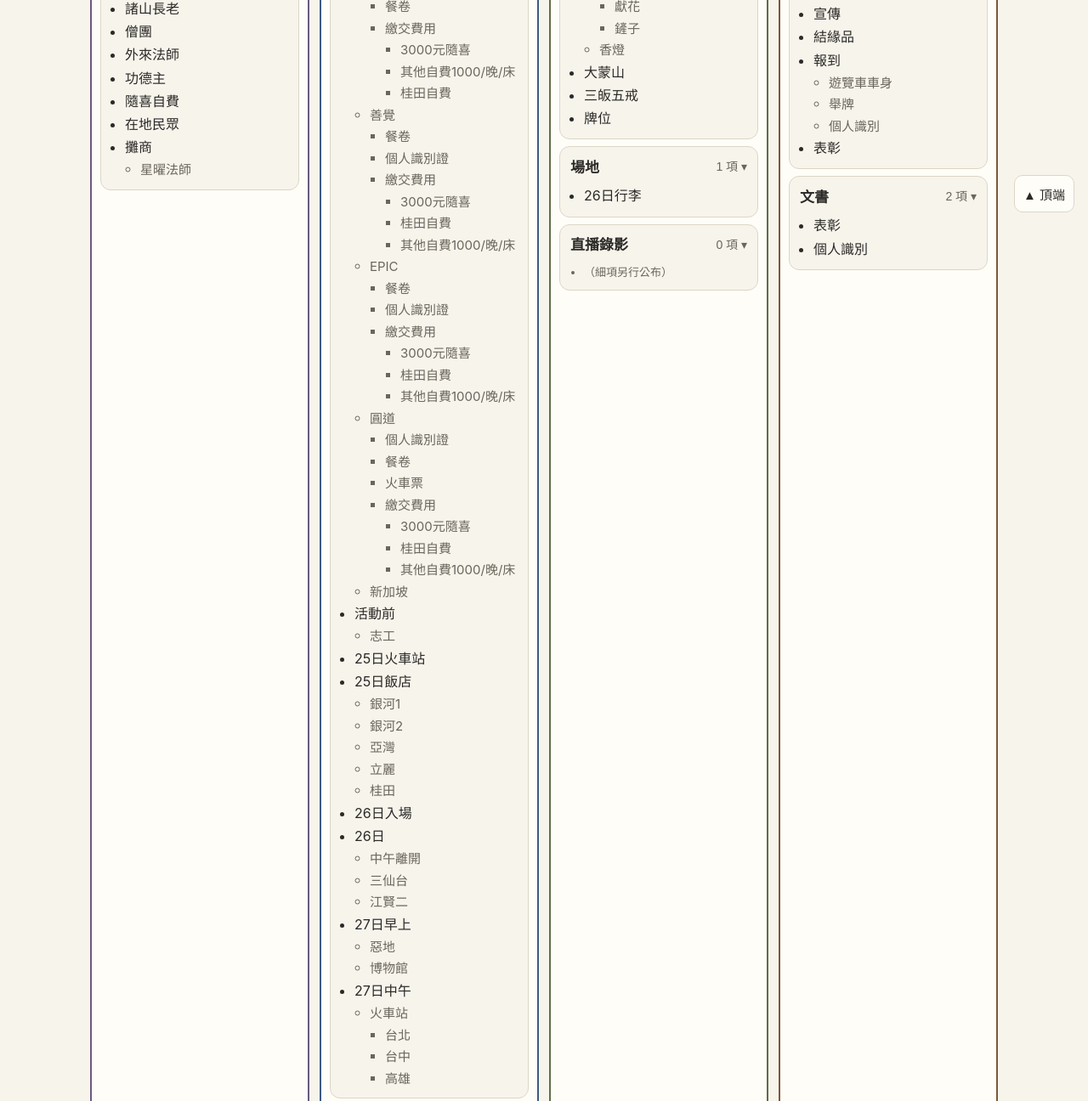
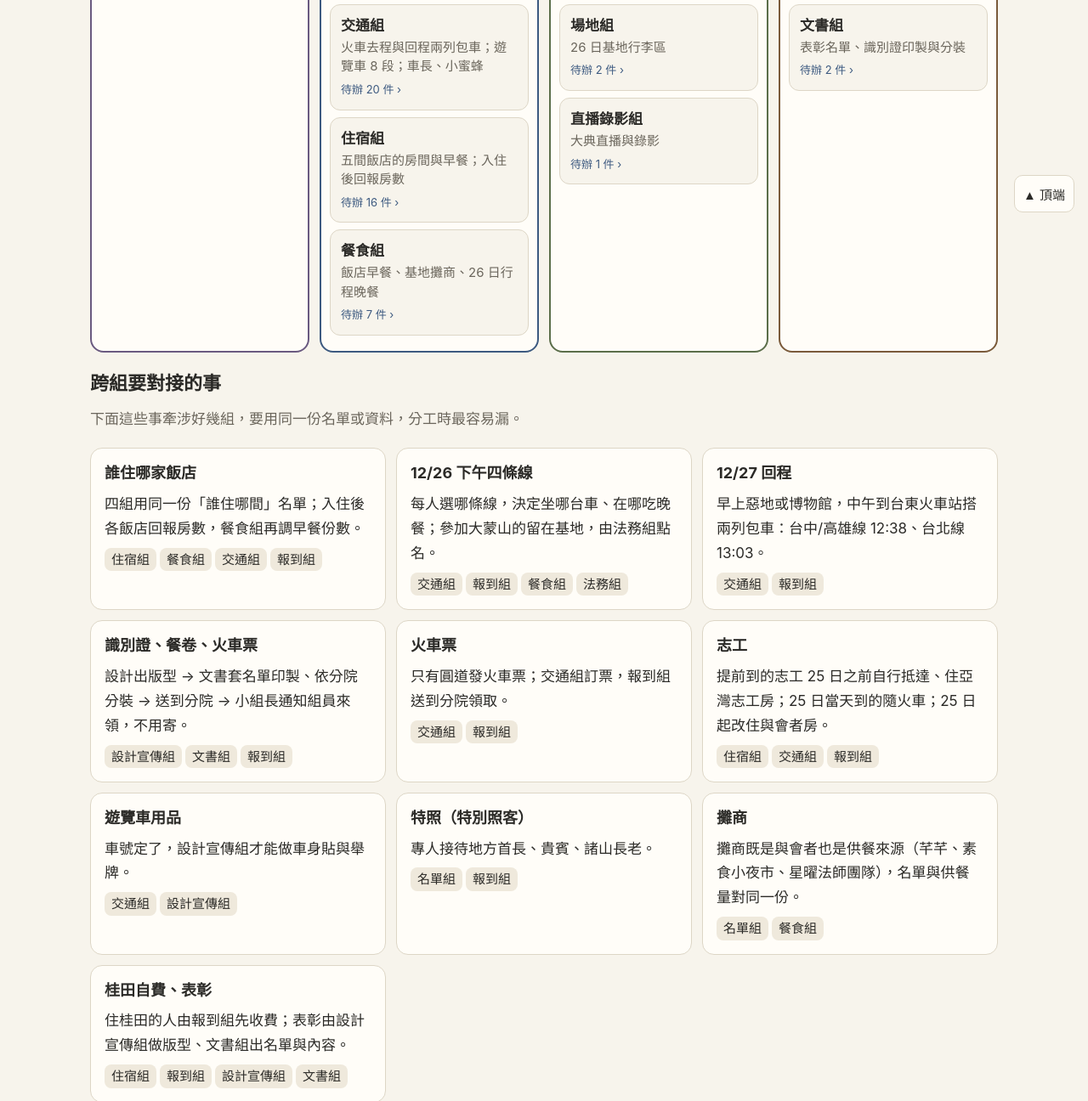
Before and after one commit to twnyda07/baoyan-dongtu-plan, a plain HTML site: page index.html in a window 1280 px wide. Shown: the part 534-1830 px from the top of the page at 85% size. Drawn offline with Linux system fonts and the light colour scheme.

Commit message:
架構圖改為各組一句話總覽＋跨組對接；各組負責範圍改成主題分點、報到組分院卡
Co-Authored-By: Claude Opus 5.5 <noreply@anthropic.com>

```diff
--- a/index.html
+++ b/index.html
@@ -88,6 +88,16 @@ p.lead{color:var(--sub);margin:4px 0 14px}
 .kv{display:grid;grid-template-columns:96px 1fr;gap:4px 10px;font-size:16px;margin-top:6px}
 .kv dt{color:var(--sub)}
 .kv dd{margin:0}
+.gl{display:block;min-height:44px;padding:10px 12px;border:1px solid var(--line);border-radius:12px;margin:8px 0;background:var(--bg);color:var(--ink);text-decoration:none}
+.gl b{font-size:17px}.gl span{display:block;font-size:15px;color:var(--sub);line-height:1.5}.gl em{font-style:normal;font-size:13px;color:var(--accent)}
+.lk{display:grid;grid-template-columns:repeat(auto-fit,minmax(300px,1fr));gap:0 12px}.lk .card{margin:6px 0}.lk .who{margin:2px 0 6px}
+details.full{margin-top:24px;border-top:1px solid var(--line);padding-top:8px}details.full summary{min-height:44px;line-height:44px;cursor:pointer;font-size:17px;font-weight:600}
+.scope h4{font-size:16px;margin:12px 0 4px;color:var(--accent)}
+.scope ul{margin:0;padding-left:22px}
+.scope li{margin:3px 0}
+.brs{display:grid;grid-template-columns:repeat(auto-fill,minmax(150px,1fr));gap:8px;margin:8px 0 4px}
+.brs>div{border:1px solid var(--line);border-radius:10px;padding:8px 10px;background:var(--bg)}
+.brs b{display:block;margin-bottom:4px}
 @media (max-width:480px){.kv{grid-template-columns:1fr}.kv dt{margin-top:6px}}
 /* 待辦 */
 .filters{display:flex;flex-wrap:wrap;gap:6px;margin:6px 0 10px}
@@ -140,14 +150,17 @@ footer{color:var(--sub);font-size:13px;margin-top:30px;border-top:1px solid var(
 
 <!-- ① 架構圖 -->
 <section class="tab on" id="t-arch">
-  <p class="lead">大典的工作分成 11 個大項，依性質歸成四大區塊。點項目名稱可以收合。</p>
+  <p class="lead">大典工作分成 <b>10 個組</b>，依性質歸成<b>四大區塊</b>。點任何一組，看該組的負責範圍與待辦。</p>
   <div class="root"><span>動土大典</span></div>
   <div class="stem"></div>
   <div class="clusters" id="clusters"></div>
 
-  <h2>分支之間的連動（同一件事出現在好幾個分支）</h2>
-  <p class="lead">同一件事常常牽涉好幾組，這些組要對接同一份名單或資料。分工時最容易漏的就是這裡。</p>
+  <h2>跨組要對接的事</h2>
+  <p class="lead">下面這些事牽涉好幾組，要用同一份名單或資料，分工時最容易漏。</p>
   <div id="links"></div>
+
+  <details class="full"><summary>完整細項清單（點開看）</summary>
+  <div class="clusters" id="fullTree"></div></details>
 </section>
 
 <!-- ② 三天動線 -->
@@ -215,20 +228,16 @@ const CLUSTERS = [
   {name:"文宣・設計・文書",sub:"看得到、拿得到的東西",c:"--c3",b:["宣傳","設計","文書"]}
 ];
 const LINKS = [
-  {k:"五間飯店（亞灣／銀河1／銀河2／立麗／桂田）",w:["飯店（房、餐）","餐食（飯店）","交通（25日火車站到飯店）","報到（25日飯店）"],s:"同一份「誰住哪間」名單，四組都要用；改一個地方要四組同步。"},
-  {k:"26日下午四條線（大蒙山留在原地）",w:["交通（26日基地出發）","報到（26日：中午離開、三仙台、江賢二）","餐食（行程晚餐：三仙台、江賢二）","法務（大蒙山）"],s:"下午共四條線：中午離開／江賢二／三仙台三條搭遊覽車出發；參加大蒙山那條留在原地，晚上結束後再搭遊覽車回飯店。每人選哪條，決定坐哪台車、在哪吃晚餐。"},
-  {k:"27日行程（惡地／博物館）",w:["交通（27日）","報到（27日）"],s:"同一份分線名單。"},
-  {k:"個人識別（識別證）",w:["文書（個人識別）","設計（報到 › 個人識別）","報到（事前通知 › 個人識別證）"],s:"設計出版型 → 文書套名單印製 → 送到各分院 → 各小組長通知大家到分院領取（不用寄）。"},
-  {k:"分院領取（不寄送）",w:["報到（事前通知：善首、善覺、EPIC、圓道、新加坡）","文書（個人識別）","交通（火車票）"],s:"每個分院都有領隊；識別證、餐卷、火車票全部到分院領取，不用寄，由各小組長通知來領取。"},
-  {k:"表彰",w:["文書（表彰）","設計（表彰）"],s:"設計做版、文書出名單與內容。"},
-  {k:"宣傳",w:["宣傳","設計（宣傳）"],s:"宣傳併入設計組，同一位窗口。"},
-  {k:"入住房數／空房數回報",w:["飯店（亞灣住客 › 房 › 入住、空房）","飯店（各飯店負責工作人員）","餐食（各飯店早餐）"],s:"入住後每家飯店的負責工作人員回報入住房數與空房數，用來結算費用、調配空房、訂餐。"},
-  {k:"特照（特別照客）",w:["與會者（地方首長 › 特照）","與會者（貴賓）","與會者（諸山長老）"],s:"特照是接待地方首長、貴賓、諸山長老的「特別照客」簡稱，不只地方首長。"},
-  {k:"星曜法師／攤商",w:["與會者（攤商 › 星曜法師）","餐食（攤商、星曜法師團隊）"],s:"攤商既是與會者也是供餐來源，名單與供餐量要對同一份。"},
-  {k:"桂田自費",w:["飯店（桂田）","報到（圓道 › 繳交費用 › 桂田自費）"],s:"住桂田的人要先收費，飯店組與報到組對同一份名單。"},
-  {k:"火車",w:["交通（火車：台北、台中、高雄）","報到（圓道 › 火車票、25日火車站、27日中午 › 火車站）"],s:"三線含來回。去程 25日火車站報到；回程 27日中午在火車站報到（台北／台中／高雄）。只有圓道寄火車票。"},
-  {k:"志工",w:["飯店（亞灣志工）","交通（自行安排 › 志工提前到）","報到（活動前 › 志工）"],s:"志工分兩種：提前到的在 25日之前自行抵達，住亞灣志工房、每日早餐；25日當天到的隨火車一起來。25日開始改住與會者房；活動前另外報到。"},
-  {k:"遊覽車",w:["交通（遊覽車）","設計（報到 › 遊覽車車身、舉牌）"],s:"車號與分線定了，設計才能做車身貼與舉牌。"}
+  {k:"誰住哪家飯店",w:["住宿組","餐食組","交通組","報到組"],s:"四組用同一份「誰住哪間」名單；入住後各飯店回報房數，餐食組再調早餐份數。"},
+  {k:"12/26 下午四條線",w:["交通組","報到組","餐食組","法務組"],s:"每人選哪條線，決定坐哪台車、在哪吃晚餐；參加大蒙山的留在基地，由法務組點名。"},
+  {k:"12/27 回程",w:["交通組","報到組"],s:"早上惡地或博物館，中午到台東火車站搭兩列包車：台中/高雄線 12:38、台北線 13:03。"},
+  {k:"識別證、餐卷、火車票",w:["設計宣傳組","文書組","報到組"],s:"設計出版型 → 文書套名單印製、依分院分裝 → 送到分院 → 小組長通知組員來領，不用寄。"},
+  {k:"火車票",w:["交通組","報到組"],s:"只有圓道發火車票；交通組訂票，報到組送到分院領取。"},
+  {k:"志工",w:["住宿組","交通組","報到組"],s:"提前到的志工 25 日之前自行抵達、住亞灣志工房；25 日當天到的隨火車；25 日起改住與會者房。"},
+  {k:"遊覽車用品",w:["交通組","設計宣傳組"],s:"車號定了，設計宣傳組才能做車身貼與舉牌。"},
+  {k:"特照（特別照客）",w:["名單組","報到組"],s:"專人接待地方首長、貴賓、諸山長老。"},
+  {k:"攤商",w:["名單組","餐食組"],s:"攤商既是與會者也是供餐來源（芊芊、素食小夜市、星曜法師團隊），名單與供餐量對同一份。"},
+  {k:"桂田自費、表彰",w:["住宿組","報到組","設計宣傳組","文書組"],s:"住桂田的人由報到組先收費；表彰由設計宣傳組做版型、文書組出名單與內容。"}
 ];
 const FLOW = [
   {d:"事前",sub:"活動前",s:[["報到","事前通知：善首／善覺／EPIC／圓道／新加坡"],["設計","識別證出版型"],["文書","套名單印製"],["報到","各分院領隊收齊物品；小組長通知到分院領取識別證、餐卷、火車票；收費"],["報到","志工活動前報到"],["交通","志工提前到：25日之前自行抵達"],["飯店","亞灣志工：25日之前住志工房、每日早餐"]]},
@@ -238,16 +247,59 @@ const FLOW = [
 ];
 // 工作分組
 const GROUPS = [
-  {g:"報到",name:"報到組",scope:"事前通知五個單位（每個分院都有領隊）：識別證、餐卷、火車票全部送到分院，由各小組長通知到分院領取，不用寄；善首、善覺、EPIC 發識別證、餐卷並收費；圓道另發火車票；新加坡比照、不發火車票；志工活動前報到；25日火車站與五間飯店報到；26日入場與下午四條線（大蒙山那條由法務組點名）；27日早上兩條線；27日中午火車站三線（台北、台中、高雄）。",link:"交通、飯店、文書、設計、餐食"},
-  {g:"交通",name:"交通組",scope:"火車三線（台北、台中、高雄，含來回）；遊覽車四段（25日火車站→五飯店、26日飯店→基地、26日下午四條線（中午離開／江賢二／三仙台 搭車出發；大蒙山留在原地，晚上結束後基地→飯店）、27日兩線）；自行安排（志工提前到＝25日之前自行抵達；與會者當天到）；25日當天到的志工隨火車。",link:"報到、飯店、設計（車身、舉牌）、法務（大蒙山）"},
-  {g:"飯店",name:"住宿組",scope:"每家飯店各一位負責工作人員，入住後回報入住房數與空房數，作為結算費用、調配空房、訂餐的依據。六處的房與早餐：亞灣住客（一般與會者，不是提前入住的志工）、亞灣志工（房：志工房／25日之前、與會者房／25日開始；另有 25日之前每日早餐）、銀河1、銀河2、立麗、桂田；各處 26日、27日早餐。",link:"餐食、報到、交通"},
-  {g:"餐食",name:"餐食組",scope:"五間飯店 26日、27日早餐（亞灣志工另含 25日之前每日早餐）；攤商（芊芊、素食小夜市）；星曜法師團隊；26日行程晚餐（三仙台、江賢二）。",link:"飯店、與會者（攤商）、交通（26日行程）"},
-  {g:"與會者",name:"名單組",scope:"九類與會者名單：地方首長（特照＝特別照客，地方首長、貴賓、諸山長老都有專人接待）、貴賓、諸山長老、僧團、外來法師、功德主、隨喜自費、在地民眾、攤商（星曜法師）。",link:"所有組（每一組都靠這份名單）"},
-  {g:"法務",name:"法務組",scope:"動土（主持、引禮—獻花／鏟子、香燈）；大蒙山（含留下者點名）；三皈五戒；牌位。",link:"交通（大蒙山結束後晚上的回飯店車）、場地"},
-  {g:"場地",name:"場地組",scope:"26日行李：基地設行李區、派人看管、跟車送。",link:"交通、報到"},
-  {g:"直播錄影",name:"直播錄影組",scope:"大典的直播與錄影（新設組）。",link:"法務（儀程時間表）"},
-  {g:"設計",name:"設計宣傳組",scope:"宣傳（內容、時程與宣傳圖；宣傳併入本組）；結緣品；報到用品（遊覽車車身、舉牌、個人識別）；表彰。",link:"宣傳、文書、交通、報到"},
-  {g:"文書",name:"文書組",scope:"表彰；個人識別。",link:"設計、報到、名單"}
+ {g:"報到",name:"報到組",scope:[
+   ["事前：到分院領取（不用寄）",[
+     "每個分院都有<b>領隊</b>，就是分院<b>會長</b>。",
+     "識別證、餐卷、火車票全部送到各分院，由<b>各小組長通知</b>組員到分院領取。",
+     "繳交費用分三種：3000 元隨喜／桂田自費／其他自費 1000 元（每晚每床）。"],
+    [["善首",["識別證","餐卷","收費"]],["善覺",["識別證","餐卷","收費"]],["EPIC",["識別證","餐卷","收費"]],["圓道",["識別證","餐卷","火車票","收費"]],["新加坡",["識別證","餐卷","收費"],"不發火車票"]]],
+   ["活動前",["志工報到。"]],
+   ["12/25 抵達",["火車站報到。","五間飯店報到：亞灣、銀河1、銀河2、立麗、桂田。"]],
+   ["12/26 動土",["入場報到。","下午分線報到：中午離開、江賢二、三仙台。","參加大蒙山的人留在基地，由<b>法務組點名</b>，報到組不另外報到。"]],
+   ["12/27 回程",["早上分線報到：惡地、博物館。","中午台東火車站報到：台中/高雄線（6666 次 12:38）、台北線（6617 次 13:03）。"]]
+  ],link:"交通、飯店、文書、設計、餐食"},
+ {g:"交通",name:"交通組",scope:[
+   ["火車",["12/25 去程：台北、台中、高雄。","12/27 回程兩列包車，都在台東站開：台中/高雄線 6666 次 12:38、台北線 6617 次 13:03。","每節車廂一位<b>車長</b>，由該車廂的小組長中選出。"]],
+   ["遊覽車（共 8 段，詳見「⑥ 遊覽車編組」）",["12/25：火車站 → 五間飯店。","12/26 早上：五間飯店 → 基地。","12/26 下午四條線：中午離開（開到台東火車站）、江賢二、三仙台；參加大蒙山的留在原地，晚上 8:00 回五間飯店。","12/27：飯店 → 惡地或博物館 → 台東火車站。","住哪家飯店就坐那家的車，不繞路停別家飯店。"]],
+   ["幹部與設備",["每 10 人一組、每組一位<b>小組長</b>；每台車一位<b>車長</b>，由小組長中選出。","每位車長與每位領隊各配一個<b>小蜜蜂</b>，用來佈達事項。"]],
+   ["自行前往",["志工提前到：25 日之前自行抵達。","25 日當天到的志工隨火車一起來。","與會者當天自行到基地。"]]
+  ],link:"報到、飯店、設計（車身、舉牌）、法務（大蒙山）"},
+ {g:"飯店",name:"住宿組",scope:[
+   ["五間飯店",["亞灣、銀河1、銀河2、立麗、桂田。"]],
+   ["亞灣",["亞灣住客：一般與會者（不是提前入住的志工）。","亞灣志工：25 日之前住志工房，25 日開始住與會者房。"]],
+   ["早餐",["各飯店 26 日、27 日早餐。","亞灣志工另有 25 日之前每天的早餐。"]],
+   ["入住回報",["每家飯店指派一位負責工作人員。","入住後回報<b>入住房數、空房數</b>，用來結算費用、調配空房、訂餐。"]]
+  ],link:"餐食、報到、交通"},
+ {g:"餐食",name:"餐食組",scope:[
+   ["飯店早餐",["各飯店 26 日、27 日早餐；亞灣志工另有 25 日之前每天的早餐。","依各飯店的入住回報調整份數。"]],
+   ["12/26 基地",["攤商：芊芊、素食小夜市。","星曜法師團隊。"]],
+   ["12/26 行程晚餐",["三仙台、江賢二兩條線。"]]
+  ],link:"飯店、與會者（攤商）、交通（26日行程）"},
+ {g:"與會者",name:"名單組",scope:[
+   ["九類與會者",["地方首長、貴賓、諸山長老、僧團、外來法師、功德主、隨喜自費、在地民眾、攤商（含星曜法師）。"]],
+   ["特照（特別照客）",["專人接待地方首長、貴賓、諸山長老。"]]
+  ],link:"所有組（每一組都靠這份名單）"},
+ {g:"法務",name:"法務組",scope:[
+   ["動土",["主持。","引禮：獻花、鏟子。","香燈。"]],
+   ["大蒙山",["12/26 下午留在基地的人由法務組點名。"]],
+   ["其他",["三皈五戒。","牌位。"]]
+  ],link:"交通（大蒙山結束後晚上的回飯店車）、場地"},
+ {g:"場地",name:"場地組",scope:[
+   ["26 日行李",["基地設行李區。","派人看管、跟車送。"]]
+  ],link:"交通、報到"},
+ {g:"直播錄影",name:"直播錄影組",scope:[
+   ["新設組",["大典的直播與錄影。"]]
+  ],link:"法務（儀程時間表）"},
+ {g:"設計",name:"設計宣傳組",scope:[
+   ["宣傳",["內容、時程與宣傳圖（宣傳併入本組）。"]],
+   ["結緣品",["結緣品設計。"]],
+   ["報到用品",["遊覽車車身、舉牌、個人識別證版型。"]],
+   ["表彰",["表彰版型。"]]
+  ],link:"宣傳、文書、交通、報到"},
+ {g:"文書",name:"文書組",scope:[
+   ["表彰",["名單與內容。"]],
+   ["個人識別證",["設計宣傳組出版型後，套名單印製。","依分院分裝，送到各分院。"]]
+  ],link:"設計、報到、名單"}
 ];
 // 待辦
 const TODO = [
@@ -337,6 +389,7 @@ const TN={arch:"架構圖",flow:"三天動線",groups:"工作分組",todo:"待
 // ===== 工具 =====
 const $=s=>document.querySelector(s), $$=s=>[...document.querySelectorAll(s)];
 const esc=s=>String(s).replace(/[&<>"]/g,c=>({"&":"&amp;","<":"&lt;",">":"&gt;",'"':"&quot;"}[c]));
+const SUM={"報到":"事前通知各分院領取；火車站、飯店、入場與分線報到","交通":"火車去程與回程兩列包車；遊覽車 8 段；車長、小蜜蜂","飯店":"五間飯店的房間與早餐；入住後回報房數","餐食":"飯店早餐、基地攤商、26 日行程晚餐","與會者":"九類與會者名單；特照接待","法務":"動土儀程、大蒙山、三皈五戒、牌位","場地":"26 日基地行李區","直播錄影":"大典直播與錄影","設計":"宣傳、結緣品、報到用品、表彰版型","文書":"表彰名單、識別證印製與分裝"};
 const GN=g=>(GROUPS.find(x=>x.g===g)||{name:g}).name;
 const store={get(k){try{return JSON.parse(localStorage.getItem(k))}catch(e){return null}},set(k,v){try{localStorage.setItem(k,JSON.stringify(v))}catch(e){}}};
 function count(n){return (n||[]).reduce((a,x)=>a+1+(Array.isArray(x)?count(x[1]):0),0)}
@@ -344,16 +397,19 @@ function ul(n){if(!n||!n.length)return '<ul><li class="src">（細項另行公
 
 // ===== 架構圖 =====
 $('#clusters').innerHTML=CLUSTERS.map(c=>`<div class="cluster" style="--cc:var(${c.c})"><div class="ct">${esc(c.name)}<small>${esc(c.sub)}</small></div>`+
+ c.b.map(b=>{const i=GROUPS.findIndex(g=>g.g===b);if(i<0)return '';const g=GROUPS[i];return `<a href="#" class="gl" data-gi="${i}" data-s><b>${esc(g.name)}</b><span>${esc(SUM[g.g]||'')}</span><em>待辦 ${TODO.filter(t=>t[1]===g.g).length} 件 ›</em></a>`}).join('')+`</div>`).join('');
+$$('.gl').forEach(a=>a.onclick=e=>{e.preventDefault();show('groups');const el=document.getElementById('g-'+a.dataset.gi);if(el)el.scrollIntoView({block:'start'})});
+$('#fullTree').innerHTML=CLUSTERS.map(c=>`<div class="cluster" style="--cc:var(${c.c})"><div class="ct">${esc(c.name)}</div>`+
  c.b.map(b=>`<div class="branch" data-s="${esc(b)}"><button aria-expanded="true">${esc(b)} <span class="n">${count(XM[b])} 項 ▾</span></button>${ul(XM[b])}</div>`).join('')+`</div>`).join('');
 $$('.branch>button').forEach(b=>b.onclick=()=>{const p=b.parentNode;p.classList.toggle('closed');b.setAttribute('aria-expanded',!p.classList.contains('closed'))});
-$('#links').innerHTML=LINKS.map(l=>`<div class="card" data-s><h3>${esc(l.k)}</h3><div>${l.w.map(w=>`<span class="chip">${esc(w)}</span>`).join('')}</div><div class="who">${esc(l.s)}</div></div>`).join('');
+$('#links').innerHTML='<div class="lk">'+LINKS.map(l=>`<div class="card" data-s><h3>${esc(l.k)}</h3><div class="who">${esc(l.s)}</div><div>${l.w.map(w=>`<span class="chip">${esc(w)}</span>`).join('')}</div></div>`).join('')+'</div>';
 // ===== 動線 =====
 $('#flowBox').innerHTML=FLOW.map(f=>`<div class="day"><div class="d">${f.d}<small>${f.sub}</small></div><div class="steps">`+f.s.map((s,i)=>`${i?'<span class="arr">→</span>':''}<span class="step" data-s><b>${esc(GN(s[0]))}</b>${esc(s[1])}</span>`).join('')+`</div></div>`).join('');
 // ===== 分組 =====
 $('#grpBox').innerHTML=GROUPS.map((g,i)=>`<div class="card grp" id="g-${i}" data-s><h3>${i+1}. ${esc(g.name)}</h3><dl class="kv">
-<dt>組長</dt><dd>（另行公布）</dd>
-<dt>負責範圍</dt><dd>${esc(g.scope)}</dd>
-<dt>要對接</dt><dd>${esc(g.link)}</dd>
+<dt>組長</dt><dd>（另行公布）</dd></dl>
+<div class="scope">${g.scope.map(([t,items,br])=>`<h4>${esc(t)}</h4><ul>${items.map(x=>`<li>${x}</li>`).join('')}</ul>${br?`<div class="brs">${br.map(([b,x,n])=>`<div><b>${esc(b)}</b>${x.map(y=>`<span class="chip">${esc(y)}</span>`).join('')}${n?`<div class="src">${esc(n)}</div>`:''}</div>`).join('')}</div>`:''}`).join('')}</div>
+<dl class="kv"><dt>要對接</dt><dd>${esc(g.link)}</dd>
 <dt>待辦</dt><dd>${TODO.filter(t=>t[1]===g.g).length} 件 <a href="#" data-goto="${esc(g.g)}">看這組的待辦 ›</a></dd></dl></div>`).join('');
 // ===== 待辦 =====
 const done=store.get('dt-todo')||{};
```
